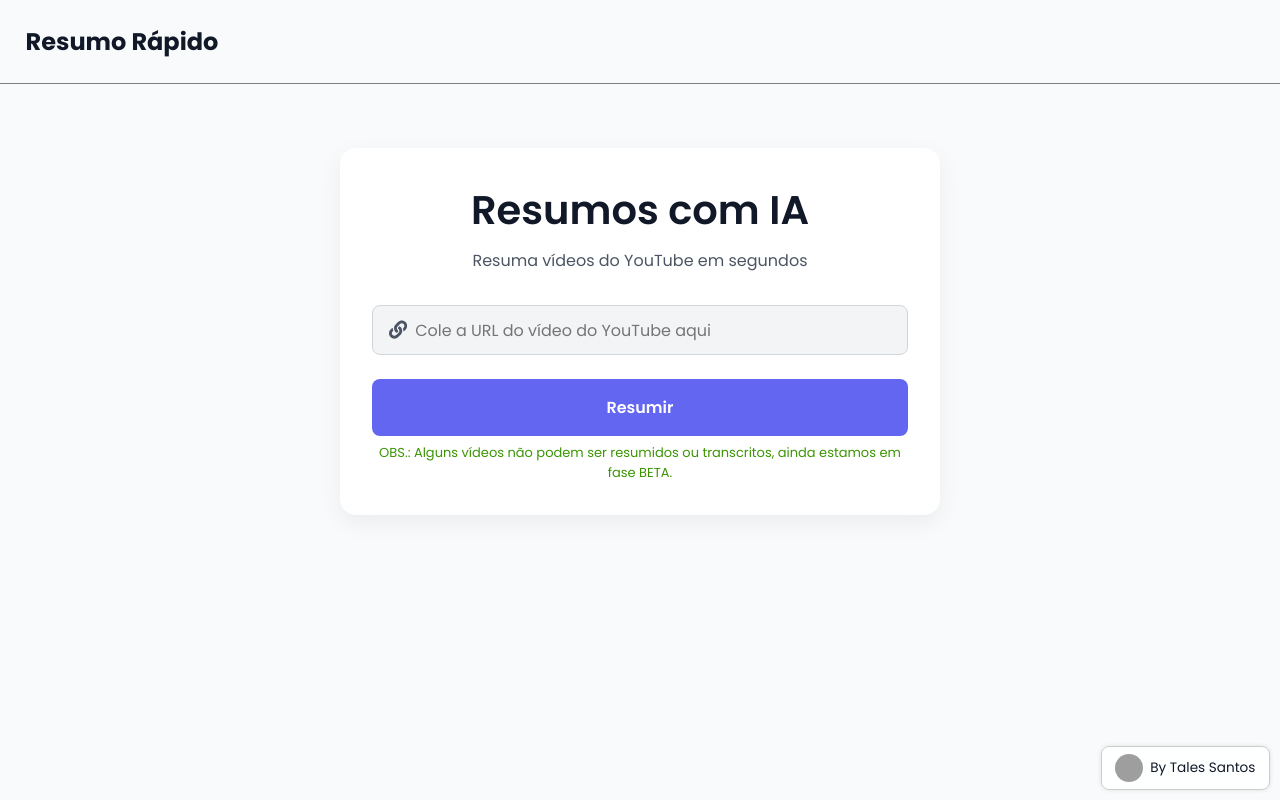
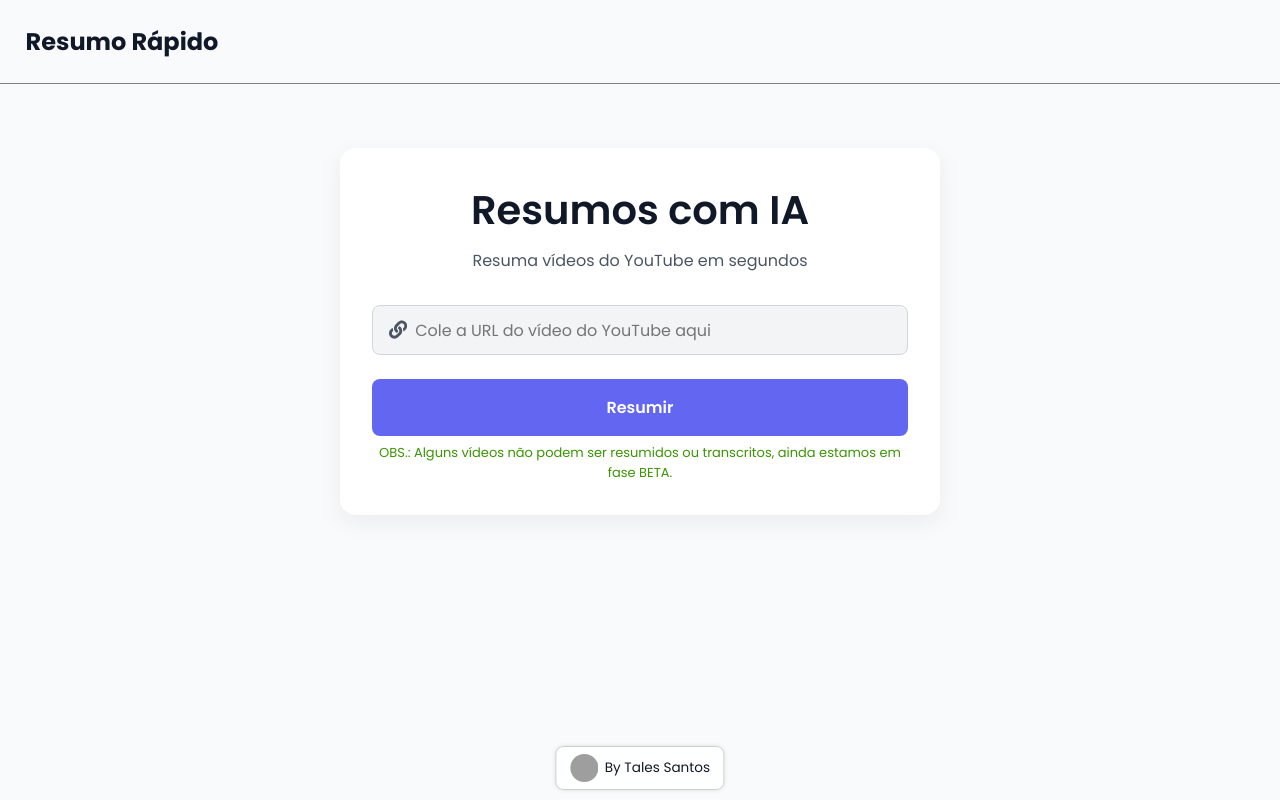
Before and after one commit to Tales-Santos7/ResumoAI, a React (Vite) app in the folder frontend/: page / in a window 1280 px wide. Built offline with nearby package versions, Linux system fonts and the light colour scheme; no server answers; grey boxes are pictures that could not be loaded.

Commit message:
Upgrade files

```diff
--- a/frontend/src/components/Main/Main.css
+++ b/frontend/src/components/Main/Main.css
@@ -93,8 +93,9 @@ a {
 .watermark {
   position: fixed;
   bottom: 10px;
-  right: 10px;
-  background-color: rgba(255,255,255,0.85);
+  left: 50%; /* centraliza */
+  transform: translateX(-50%); /* alinha ao centro */
+  background-color: rgba(255, 255, 255, 0.85);
   border: 1px solid #ccc;
   border-radius: 8px;
   padding: 0.5em 1em;
@@ -103,7 +104,7 @@ a {
   gap: 0.5em;
   font-size: 0.85em;
   z-index: 1000;
-  box-shadow: 0 0 5px rgba(0,0,0,0.1);
+  box-shadow: 0 0 5px rgba(0, 0, 0, 0.1);
 }
 
 .watermark img {
```
